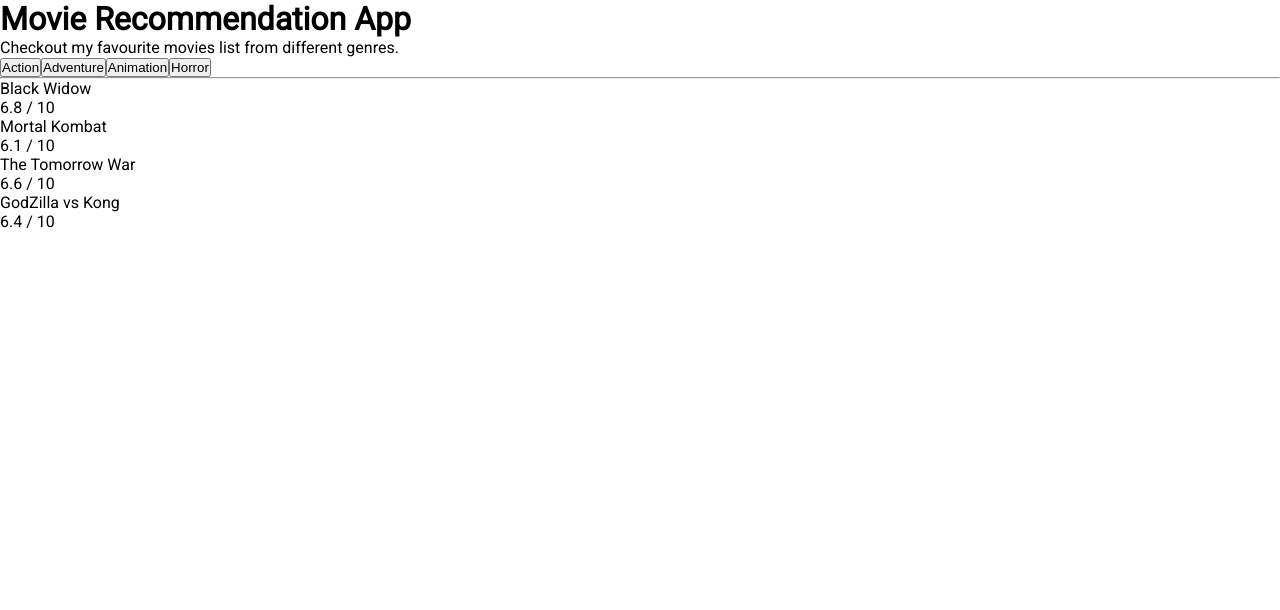
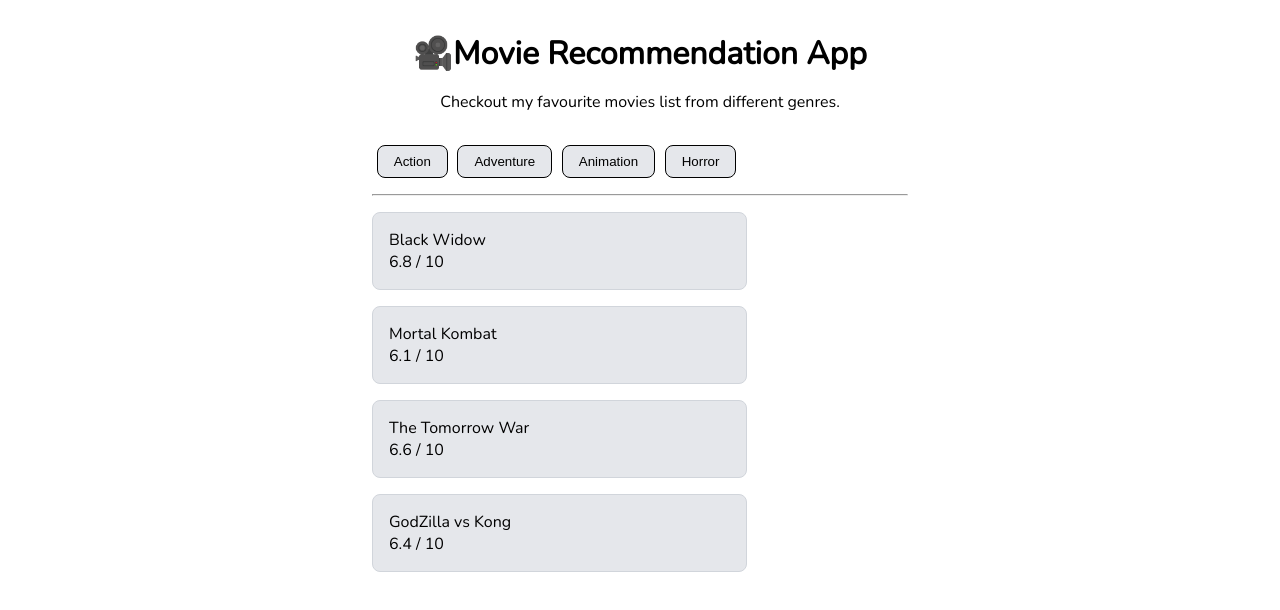
Before and after one commit to IImRan007/movie-recommendation-app, a React (Create React App) app: page / in a window 1280 px wide. Shown: the top 610 px of the page. Built offline with nearby package versions, Linux system fonts and the light colour scheme.

Commit message:
update: added style

```diff
--- a/src/App.css
+++ b/src/App.css
@@ -1,5 +1,39 @@
-@import url("https://fonts.googleapis.com/css2?family=Roboto&display=swap");
+@import url('https://fonts.googleapis.com/css2?family=Nunito&display=swap');
 
 body {
-  font-family: "Roboto", sans-serif;
+  font-family: 'Nunito', sans-serif;
 }
+
+.App {
+  max-width: 37.5rem;
+  padding: 2rem;
+  margin: auto;
+}
+
+h1{
+  text-align: center;
+}
+
+p {
+  padding: 1rem;
+  text-align: center;
+}
+
+.btn {
+  cursor: pointer;
+  background: rgb(229, 231, 235);
+  border-radius: 0.5rem;
+  padding: 0.5rem 1rem;
+  border: 1px solid black;
+  margin: 1rem 0.3rem;
+}
+
+.list {
+  list-style: none;
+  padding: 1rem;
+  border: 1px solid rgb(209, 213, 219);
+  width: 70%;
+  margin: 1rem 0rem;
+  border-radius: 0.5rem;
+  background: rgb(229, 231, 235);
+}
--- a/src/App.js
+++ b/src/App.js
@@ -86,12 +86,14 @@
   }
   return (
     <div className="App">
-      <h1>Movie Recommendation App</h1>
+      <h1>🎥Movie Recommendation App</h1>
       <p>Checkout my favourite movies list from different genres.</p>
       <div>
         {moviesWeKnow.map((genre) => {
           return (
-            <button onClick={() => genreClickHandler(genre)}>{genre}</button>
+            <button className="btn" onClick={() => genreClickHandler(genre)}>
+              {genre}
+            </button>
           );
         })}
       </div>
@@ -99,7 +101,7 @@
       <div>
         <ul>
           {moviesList[defaultGenre].map((movie) => (
-            <li key={movie.name}>
+            <li className="list" key={movie.name}>
               <div> {movie.name} </div>
               <div> {movie.rating} </div>
             </li>
```
